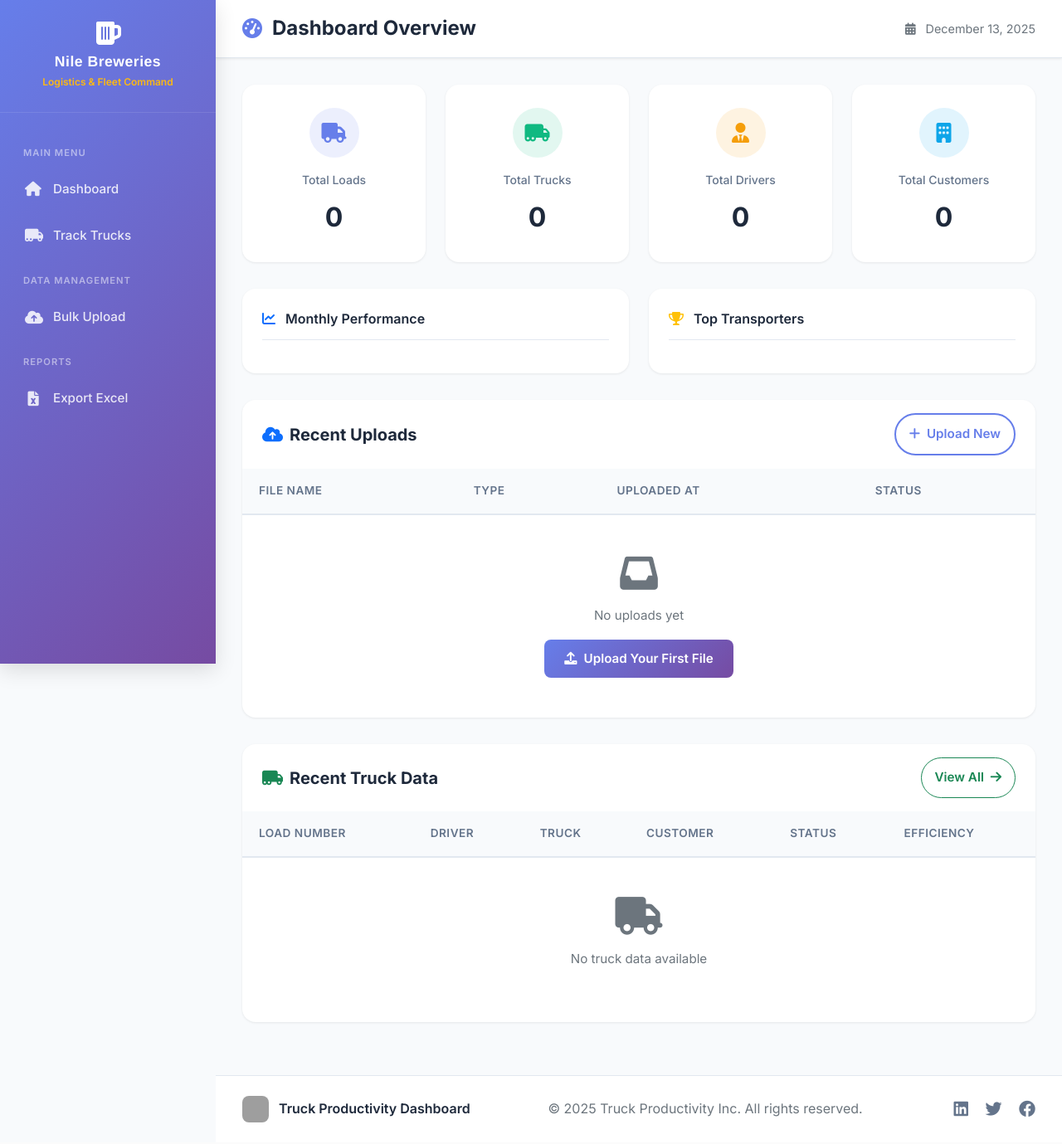
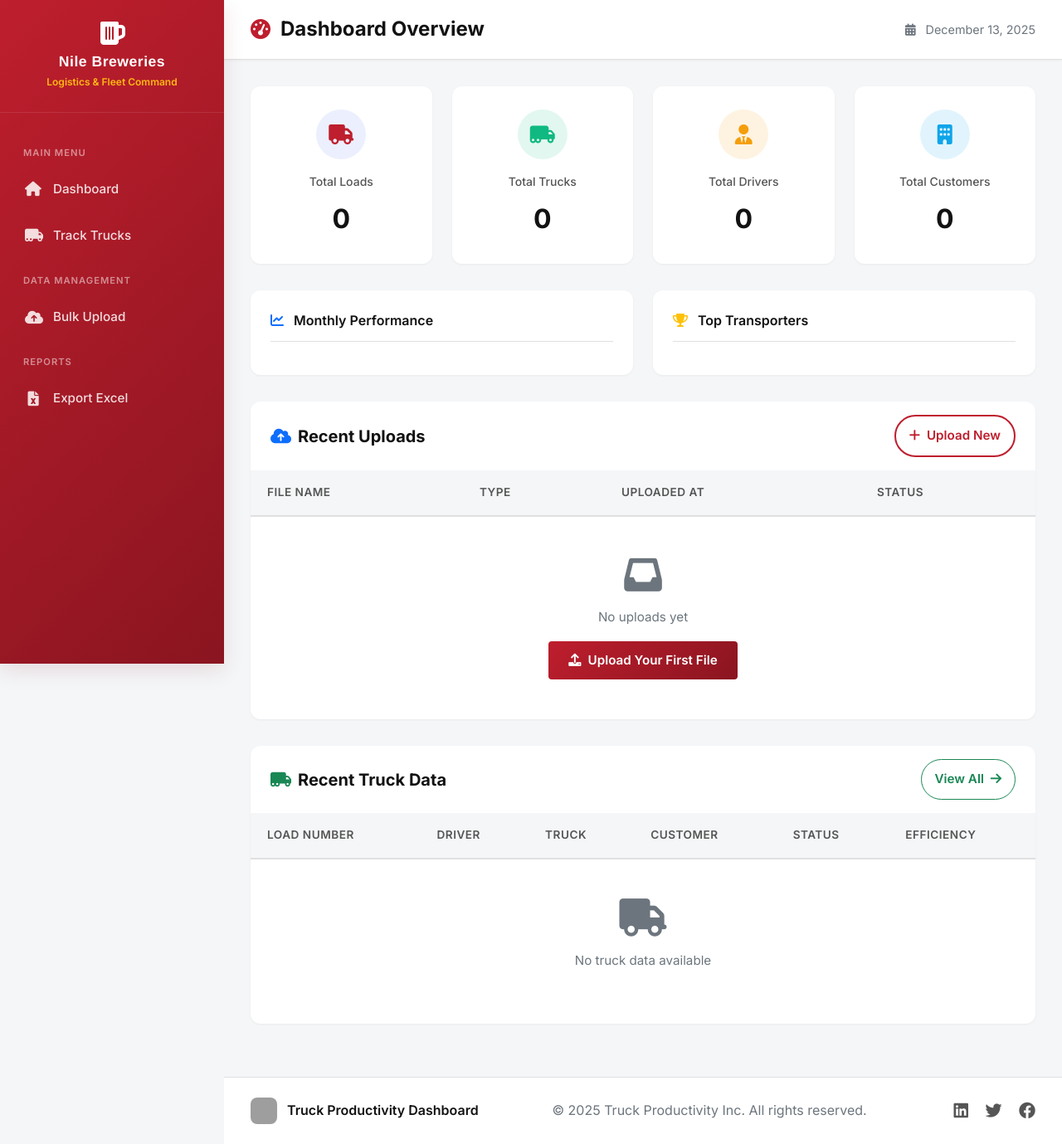
Before and after one commit to NAMATOVU-CHRISTINE/Truck-productivity, a Django app: page /dashboard/ in a window 1280 px wide. Shown: the whole page at 83% size. Before the commit the page ends 1353 px from the top, so only its background shows below. Run offline with Django 5.2, Linux system fonts and the light colour scheme; data that the repository does not hold is empty; some libraries are stand-ins or nearby versions; grey boxes are pictures that could not be loaded.

Commit message:
style: Update dashboard title and CSS variables to align with Nile Breweries branding.

```diff
--- a/dashboard/templates/dashboard/base.html
+++ b/dashboard/templates/dashboard/base.html
@@ -4,7 +4,7 @@
 <head>
     <meta charset="UTF-8">
     <meta name="viewport" content="width=device-width, initial-scale=1.0">
-    <title>{% block title %}Truck Productivity Dashboard{% endblock %}</title>
+    <title>{% block title %}Nile Breweries Logistics{% endblock %}</title>
 
     <!-- Fonts -->
     <link rel="preconnect" href="https://fonts.googleapis.com">
@@ -23,26 +23,44 @@
            ROOT VARIABLES & RESET
         ============================================ */
         :root {
-            --primary-gradient: linear-gradient(135deg, #667eea 0%, #764ba2 100%);
-            --primary-color: #667eea;
-            --primary-dark: #5a67d8;
-            --secondary-color: #764ba2;
-            --bg-light: #f8fafc;
+            /* Bootstrap Overrides */
+            --bs-primary: #BE1E2D;
+            /* Nile Red */
+            --bs-secondary: #FDB913;
+            /* Nile Gold */
+            --bs-link-color: #BE1E2D;
+            --bs-link-hover-color: #8A1520;
+
+            /* Nile Breweries Brand Colors */
+            --primary-gradient: linear-gradient(135deg, #BE1E2D 0%, #8A1520 100%);
+            --primary-color: #BE1E2D;
+            /* Nile Red */
+            --primary-dark: #8A1520;
+            --secondary-color: #FDB913;
+            /* Nile Gold/Orange */
+            --accent-color: #FDB913;
+
+            --bg-light: #f4f6f8;
             --bg-white: #ffffff;
-            --text-primary: #1e293b;
-            --text-secondary: #64748b;
-            --text-muted: #94a3b8;
-            --border-color: #e2e8f0;
-            --shadow-sm: 0 1px 3px rgba(0, 0, 0, 0.08);
+            --text-primary: #121212;
+            --text-secondary: #555555;
+            --text-muted: #888888;
+            --border-color: #e0e0e0;
+
+            --shadow-sm: 0 1px 3px rgba(0, 0, 0, 0.05);
             --shadow-md: 0 4px 12px rgba(0, 0, 0, 0.08);
-            --shadow-lg: 0 8px 24px rgba(0, 0, 0, 0.12);
-            --radius-sm: 8px;
-            --radius-md: 12px;
-            --radius-lg: 16px;
-            --radius-xl: 20px;
-            --sidebar-width: 260px;
-            --header-height: 70px;
-            --transition: all 0.2s ease;
+            --shadow-lg: 0 8px 24px rgba(138, 21, 32, 0.12);
+            /* Red-tinted shadow */
+
+            --radius-sm: 4px;
+            /* Sharper corners for industrial feel */
+            --radius-md: 8px;
+            --radius-lg: 12px;
+            --radius-xl: 16px;
+
+            --sidebar-width: 270px;
+            --header-height: 72px;
+            --transition: all 0.25s ease-in-out;
         }
 
         * {
@@ -776,7 +794,7 @@
                         <i class="fas fa-bars"></i>
                     </button>
                     <i class="fas fa-tachometer-alt"></i>
-                    {% block header_title %}Truck Productivity Dashboard{% endblock %}
+                    {% block header_title %}Nile Breweries Logistics{% endblock %}
                 </div>
                 <div class="header-actions">
                     <span class="text-muted" style="font-size: 0.9rem;">
```
